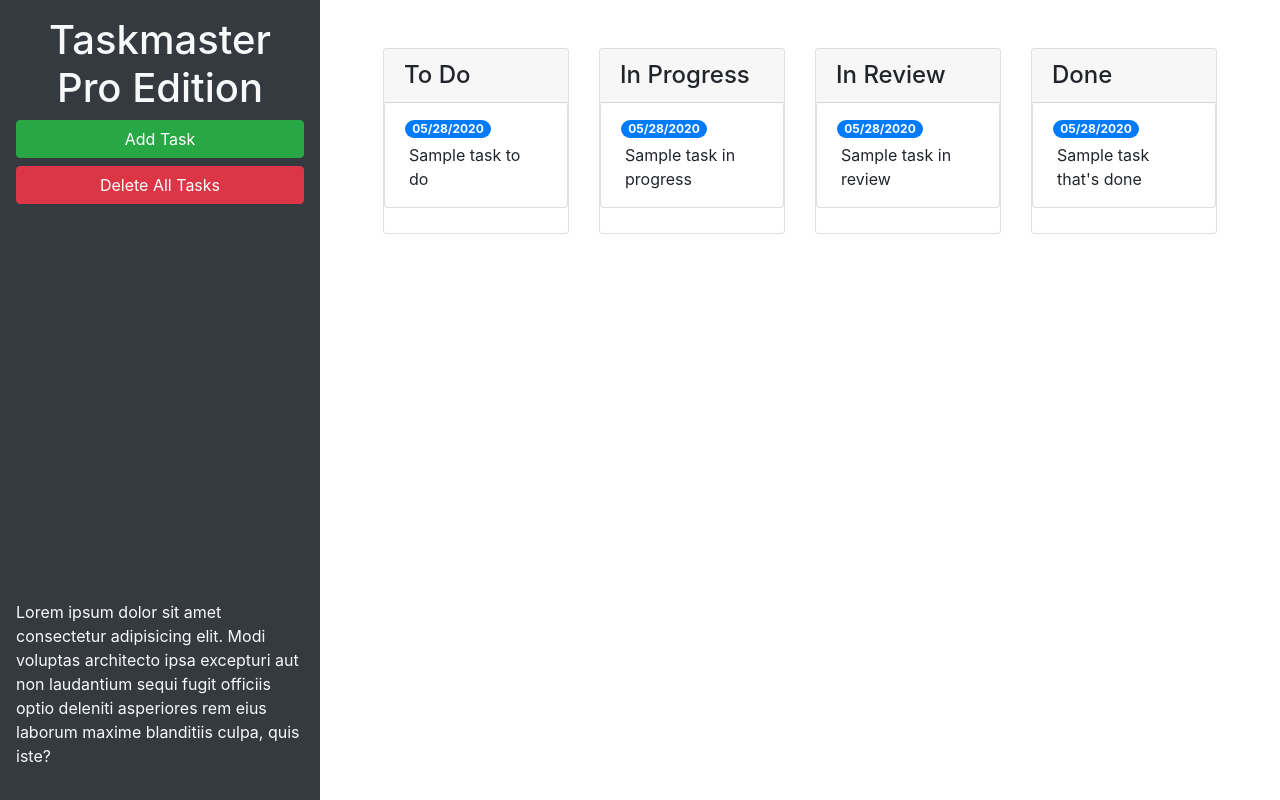
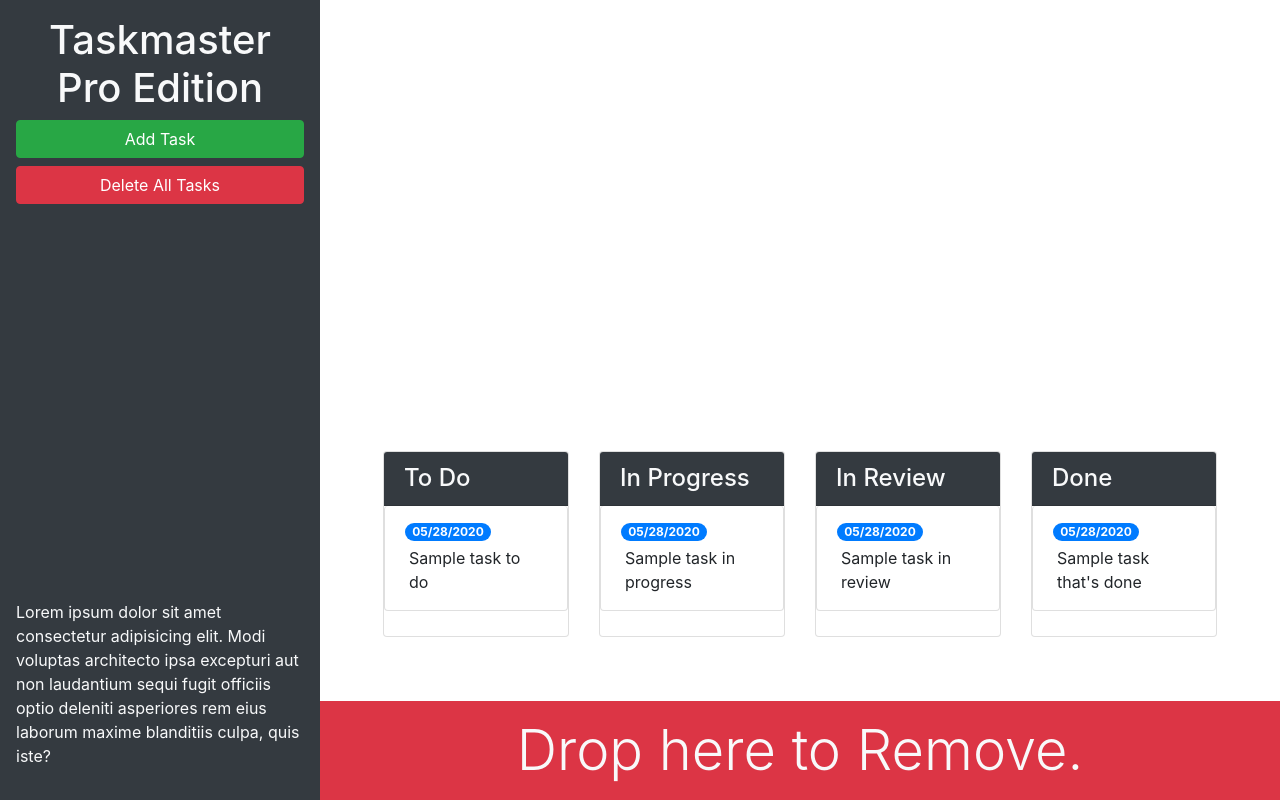
Before and after one commit to flowingcityloy/taskmaster-pro, a plain HTML site: page index.html in a window 1280 px wide. Drawn offline with nearby package versions, Linux system fonts and the light colour scheme.

Commit message:
use bootstrap utility classes

```diff
--- a/index.html
+++ b/index.html
@@ -13,22 +13,23 @@
 <body>
 
   <div class="row min-vh-100 no-gutters">
-    <header class="col-12 col-lg-3 bg-dark text-light d-flex flex-column p-4 p-lg-3">
+    <header class="col-12 col-lg-3 bg-dark text-light sticky-top d-flex flex-column p-4 p-lg-3">
       <h1 class="text-center">Taskmaster Pro Edition</h1>
       <button id="create-task" class="btn btn-block btn-success" data-toggle="modal" data-target="#task-form-modal">Add
         Task</button>
       <button id="remove-tasks" class="btn btn-block btn-danger">Delete All Tasks</button>
-      <p class="mt-auto">Lorem ipsum dolor sit amet consectetur adipisicing elit. Modi voluptas architecto ipsa
+      <p class="mt-auto d-none d-lg-block">Lorem ipsum dolor sit amet consectetur adipisicing elit. Modi voluptas
+        architecto ipsa
         excepturi aut non
         laudantium sequi fugit officiis optio deleniti asperiores rem eius laborum maxime blanditiis culpa, quis iste?
       </p>
     </header>
-    <main class="col-12 col-lg-9">
+    <main class="col-12 col-lg-9 d-flex flex-column mt-auto">
       <div class="m-5 row justify-content-around">
         <!-- todo start -->
         <div class="col-12 col-md col-xl-3 mb-3">
           <div class="card">
-            <h4 class="card-header">
+            <h4 class="card-header bg-dark text-light">
               To Do
             </h4>
             <ul id="list-toDo" class="list-group">
@@ -43,7 +44,7 @@
         <!-- in progress start -->
         <div class="col-12 col-md col-xl-3 mb-3">
           <div class="card">
-            <h4 class="card-header">In Progress</h4>
+            <h4 class="card-header bg-dark text-light">In Progress</h4>
             <ul id="list-inProgress" class="list-group">
               <li class="list-group-item">
                 <span class="badge badge-primary badge-pill">05/28/2020</span>
@@ -56,7 +57,7 @@
         <!-- in review start -->
         <div class="col-12 col-md col-xl-3 mb-3">
           <div class="card">
-            <h4 class="card-header">In Review</h4>
+            <h4 class="card-header bg-dark text-light">In Review</h4>
             <ul id="list-inReview" class="list-group">
               <li class="list-group-item">
                 <span class="badge badge-primary badge-pill">05/28/2020</span>
@@ -69,7 +70,7 @@
         <!-- done start -->
         <div class="col-12 col-md col-xl-3 mb-3">
           <div class="card">
-            <h4 class="card-header">Done</h4>
+            <h4 class="card-header bg-dark text-light">Done</h4>
             <ul id="list-done" class="list-group">
               <li class="list-group-item">
                 <span class="badge badge-primary badge-pill">05/28/2020</span>
@@ -79,6 +80,11 @@
           </div>
         </div>
         <!-- done end -->
+      </div>
+      <div id="trash">
+        <div class="w-100 bg-danger p-3 text-center text-light display-4">
+          Drop here to Remove.
+        </div>
       </div>
     </main>
   </div>
```
